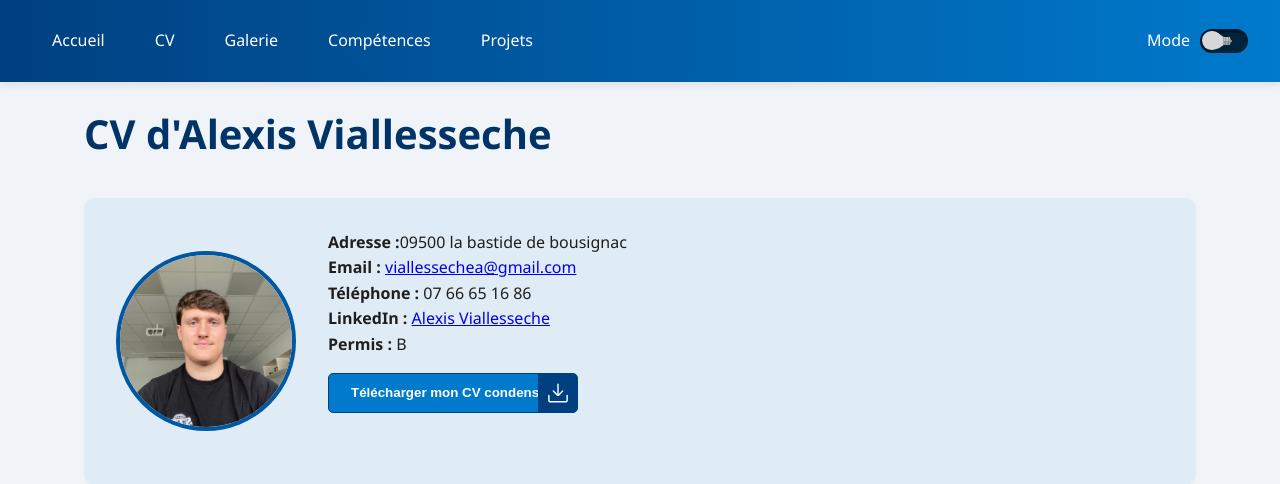
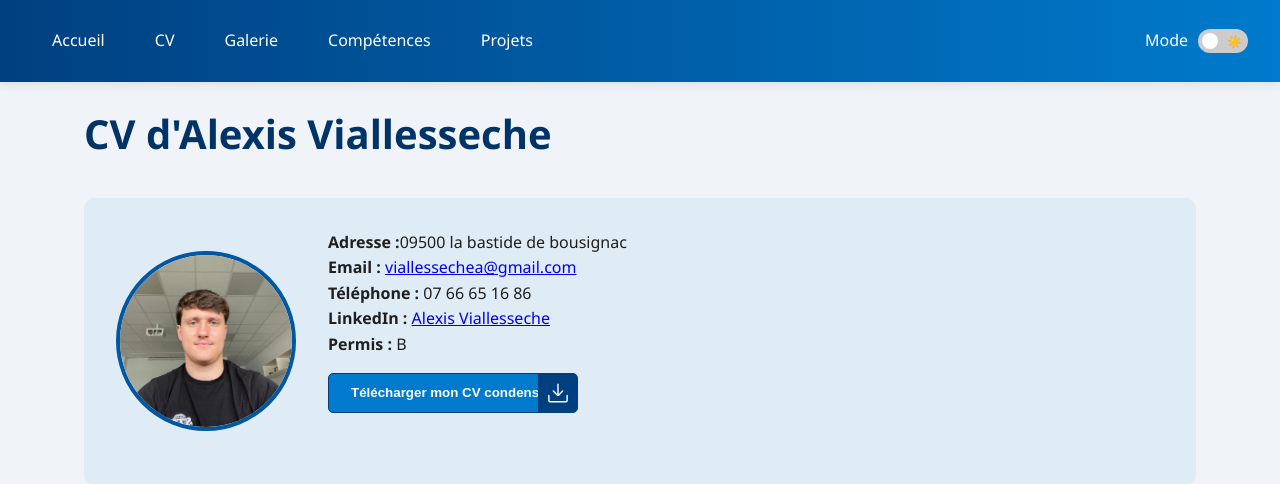
Before and after one commit to alexisvlsch/CV, a PHP site: page /cv.html in a window 1280 px wide. Shown: the top 484 px of the page. Run offline with PHP 8.4, Linux system fonts and the light colour scheme.

Commit message:
modif pour affichage du bouton darkmode

```diff
--- a/css/common.css
+++ b/css/common.css
@@ -245,3 +245,71 @@ footer {
     margin-top: 0.5rem;
   }
 }
+
+/* Style du toggle switch pour le mode sombre */
+.theme-switch {
+  display: flex;
+  align-items: center;
+  gap: 10px;
+  color: white;
+}
+
+.toggle-switch {
+  position: relative;
+  display: inline-block;
+  width: 50px;
+  height: 24px;
+}
+
+.toggle-switch input {
+  opacity: 0;
+  width: 0;
+  height: 0;
+}
+
+.toggle-slider {
+  position: absolute;
+  cursor: pointer;
+  top: 0;
+  left: 0;
+  right: 0;
+  bottom: 0;
+  background-color: #ccc;
+  transition: .4s;
+  border-radius: 24px;
+}
+
+.toggle-slider:before {
+  position: absolute;
+  content: "";
+  height: 16px;
+  width: 16px;
+  left: 4px;
+  bottom: 4px;
+  background-color: white;
+  transition: .4s;
+  border-radius: 50%;
+}
+
+input:checked + .toggle-slider {
+  background-color: #fdea7b;
+}
+
+input:checked + .toggle-slider:before {
+  transform: translateX(26px);
+}
+
+/* Icônes du soleil et de la lune */
+.toggle-slider:after {
+  content: "☀️";
+  position: absolute;
+  right: 6px;
+  top: 3px;
+  font-size: 12px;
+}
+
+input:checked + .toggle-slider:after {
+  content: "🌙";
+  left: 6px;
+  right: auto;
+}
--- a/cv.html
+++ b/cv.html
@@ -19,7 +19,10 @@
     </ul>
     <div class="theme-switch">
       <span>Mode</span>
-      <input class="l" type="checkbox" id="darkModeToggle" />
+      <label class="toggle-switch">
+        <input type="checkbox" id="darkModeToggle" />
+        <span class="toggle-slider"></span>
+      </label>
     </div>
   </nav>
 
--- a/gallery.html
+++ b/gallery.html
@@ -18,7 +18,10 @@
     </ul>
     <div class="theme-switch">
       <span>Mode</span>
-      <input class="l" type="checkbox" id="darkModeToggle" />
+      <label class="toggle-switch">
+        <input type="checkbox" id="darkModeToggle" />
+        <span class="toggle-slider"></span>
+      </label>
     </div>
   </nav>
 
--- a/index.html
+++ b/index.html
@@ -20,7 +20,10 @@
     </ul>
     <div class="theme-switch">
       <span>Mode</span>
-      <input class="l" type="checkbox" id="darkModeToggle" />
+      <label class="toggle-switch">
+        <input type="checkbox" id="darkModeToggle" />
+        <span class="toggle-slider"></span>
+      </label>
     </div>
   </nav>
 
--- a/projects.html
+++ b/projects.html
@@ -18,7 +18,10 @@
     </ul>
     <div class="theme-switch">
       <span>Mode</span>
-      <input class="l" type="checkbox" id="darkModeToggle" />
+      <label class="toggle-switch">
+        <input type="checkbox" id="darkModeToggle" />
+        <span class="toggle-slider"></span>
+      </label>
     </div>
   </nav>
 
--- a/skills.html
+++ b/skills.html
@@ -20,7 +20,10 @@
       </ul>
       <div class="theme-switch">
         <span>Mode</span>
-        <input class="l" type="checkbox" id="darkModeToggle" />
+        <label class="toggle-switch">
+          <input type="checkbox" id="darkModeToggle" />
+          <span class="toggle-slider"></span>
+        </label>
       </div>
     </nav>
   </header>
```
